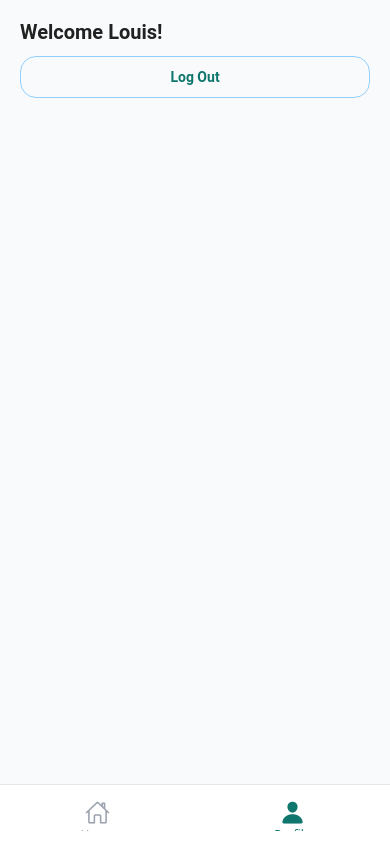
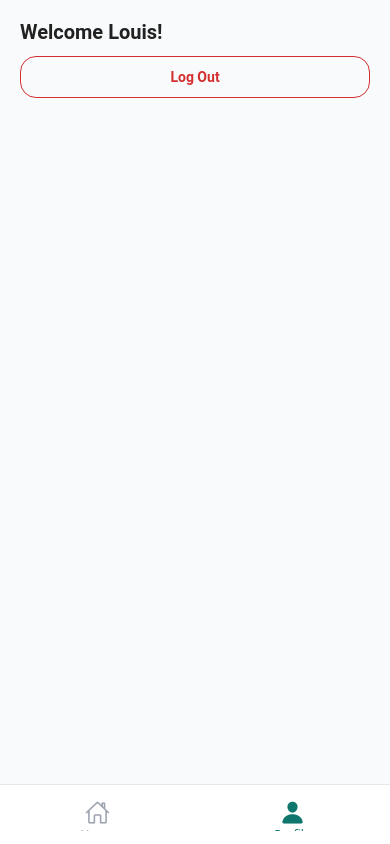
Before and after one commit to eindrawan/caregiver, a React Native app in the folder frontend/: screen /Profile in a window 390 px wide. Built offline with nearby package versions, Linux system fonts and the light colour scheme; no server answers.

Commit message:
fix button component

```diff
--- a/frontend/src/components/atoms/Button.tsx
+++ b/frontend/src/components/atoms/Button.tsx
@@ -6,9 +6,10 @@ import TextComponent from './Text';
 interface Props {
     title?: string;
     onPress: () => void;
-    variant?: 'primary' | 'outline' | 'secondary';
+    variant?: 'primary' | 'secondary' | 'error';
     disabled?: boolean;
     rounded?: boolean;
+    outlined?: boolean;
     fullWidth?: boolean;
     style?: any;
     children?: React.ReactNode;
@@ -21,6 +22,7 @@ const Button: React.FC<Props> = ({
     disabled = false,
     fullWidth = false,
     rounded = false,
+    outlined = false,
     style,
     children
 }) => {
@@ -37,7 +39,7 @@ const Button: React.FC<Props> = ({
         color: colors.textOnPrimary,
     };
 
-    const outlineStyle = {
+    const primaryOutlinedStyle = {
         backgroundColor: 'transparent',
         borderColor: colors.accentBackgroundDark,
     };
@@ -47,14 +49,31 @@ const Button: React.FC<Props> = ({
         borderColor: colors.white,
     };
 
+    const secondaryOutlinedStyle = {
+        backgroundColor: colors.white,
+        borderColor: colors.white,
+    };
+
+    const errorStyle = {
+        backgroundColor: colors.error,
+        borderColor: colors.error,
+        color: colors.textOnPrimary,
+    };
+
+    const errorOutlinedStyle = {
+        backgroundColor: 'transparent',
+        borderColor: colors.error,
+        color: colors.error,
+    };
+
     const getButtonStyle = () => {
         switch (variant) {
             case 'primary':
-                return primaryStyle;
-            case 'outline':
-                return outlineStyle;
+                return outlined ? primaryOutlinedStyle : primaryStyle;
             case 'secondary':
-                return secondaryStyle;
+                return outlined ? secondaryOutlinedStyle : secondaryStyle;
+            case 'error':
+                return outlined ? errorOutlinedStyle : errorStyle;
             default:
                 return primaryStyle;
         }
@@ -63,11 +82,11 @@ const Button: React.FC<Props> = ({
     const getTextColor = () => {
         switch (variant) {
             case 'primary':
-                return 'textOnPrimary';
-            case 'outline':
-                return 'primary';
+                return outlined ? 'primary' : 'textOnPrimary';
             case 'secondary':
-                return 'primary';
+                return outlined ? 'textOnPrimary' : 'primary';
+            case 'error':
+                return outlined ? 'error' : 'textOnPrimary';
             default:
                 return 'textOnPrimary';
         }
--- a/frontend/src/components/modals/ScheduleCompletedModal.tsx
+++ b/frontend/src/components/modals/ScheduleCompletedModal.tsx
@@ -226,7 +226,8 @@ const ScheduleCompletedModal: React.FC<ScheduleCompletedModalProps> = ({
           {/* Go to Home Button */}
           <View style={styles.buttonContainer}>
             <Button
-              variant="outline"
+              variant="secondary"
+              outlined={true}
               onPress={onClose}
               fullWidth
               style={styles.homeButton}
--- a/frontend/src/components/organisms/ScheduleCard.tsx
+++ b/frontend/src/components/organisms/ScheduleCard.tsx
@@ -68,7 +68,8 @@ const ScheduleCard: React.FC<ScheduleCardProps> = ({
         return (
           <View style={styles.buttonRow}>
             <Button
-              variant="outline"
+              variant="primary"
+              outlined={true}
               onPress={onViewProgress}
               style={styles.halfButton}
               rounded
@@ -88,7 +89,8 @@ const ScheduleCard: React.FC<ScheduleCardProps> = ({
       case 'completed':
         return (
           <Button
-            variant="outline"
+            variant="primary"
+            outlined={true}
             onPress={onViewProgress}
             fullWidth
             rounded
--- a/frontend/src/screens/ClockOutScreen.tsx
+++ b/frontend/src/screens/ClockOutScreen.tsx
@@ -333,7 +333,8 @@ const ClockOutScreen: React.FC<Props> = ({ route, navigation }) => {
         {/* Action Buttons */}
         <View style={styles.actionButtonsContainer}>
           <Button
-            variant="outline"
+            variant="error"
+            outlined={true}
             onPress={handleCancelClockIn}
             style={styles.cancelButton}
             disabled={endVisitMutation.isPending || updateTaskMutation.isPending || cancelVisitMutation.isPending}
--- a/frontend/src/screens/ProfileScreen.tsx
+++ b/frontend/src/screens/ProfileScreen.tsx
@@ -16,7 +16,7 @@ const ProfileScreen: React.FC = () => {
         <Text variant="h2" color="textPrimary" style={styles.welcomeText}>
           Welcome Louis!
         </Text>
-        <Button variant="outline" fullWidth style={styles.logoutText}>
+        <Button variant="error" outlined={true} fullWidth>
           Log Out
         </Button>
       </View>
@@ -44,10 +44,6 @@ const styles = StyleSheet.create({
     paddingHorizontal: spacing.lg,
     alignItems: 'center',
   },
-  logoutText: {
-    color: colors.error,
-    textAlign: 'center',
-  },
 });
 
 export default ProfileScreen;
--- a/frontend/src/screens/ScheduleCompletedScreen.tsx
+++ b/frontend/src/screens/ScheduleCompletedScreen.tsx
@@ -208,7 +208,8 @@ const ScheduleCompletedScreen: React.FC<Props> = ({ route, navigation }) => {
         {/* Go to Home Button */}
         <View style={styles.buttonContainer}>
           <Button
-            variant="outline"
+            variant="secondary"
+            outlined={true}
             onPress={handleGoHome}
             fullWidth
             style={styles.homeButton}
--- a/frontend/src/screens/ScheduleDetailsScreen.tsx
+++ b/frontend/src/screens/ScheduleDetailsScreen.tsx
@@ -5,6 +5,7 @@ import {
   ScrollView,
   TouchableOpacity,
   Linking,
+  useWindowDimensions,
 } from 'react-native';
 import { StackScreenProps } from '@react-navigation/stack';
 import { colors, spacing, borderRadius, shadows } from '../constants';
@@ -23,6 +24,10 @@ const ScheduleDetailsScreen: React.FC<Props> = ({ route, navigation }) => {
   const { data: schedule, isLoading, error } = useScheduleById(scheduleId);
   const startVisitMutation = useStartVisit();
   const [isClockingIn, setIsClockingIn] = useState(false);
+
+  // Detect large screen (e.g., tablets)
+  const { width } = useWindowDimensions();
+  const isLargeScreen = width >= 768;
 
   const formatTime = (timeString: string) => {
     return new Date(timeString).toLocaleTimeString('en-US', {
@@ -132,9 +137,6 @@ const ScheduleDetailsScreen: React.FC<Props> = ({ route, navigation }) => {
     );
   }
 
-  // Detect large screen (e.g., tablets)
-  const { width } = require('react-native').useWindowDimensions();
-  const isLargeScreen = width >= 768;
 
   return (
     <ContainerView style={styles.container} title="Schedule Details" onBackPress={() => navigation.goBack()}>
```
